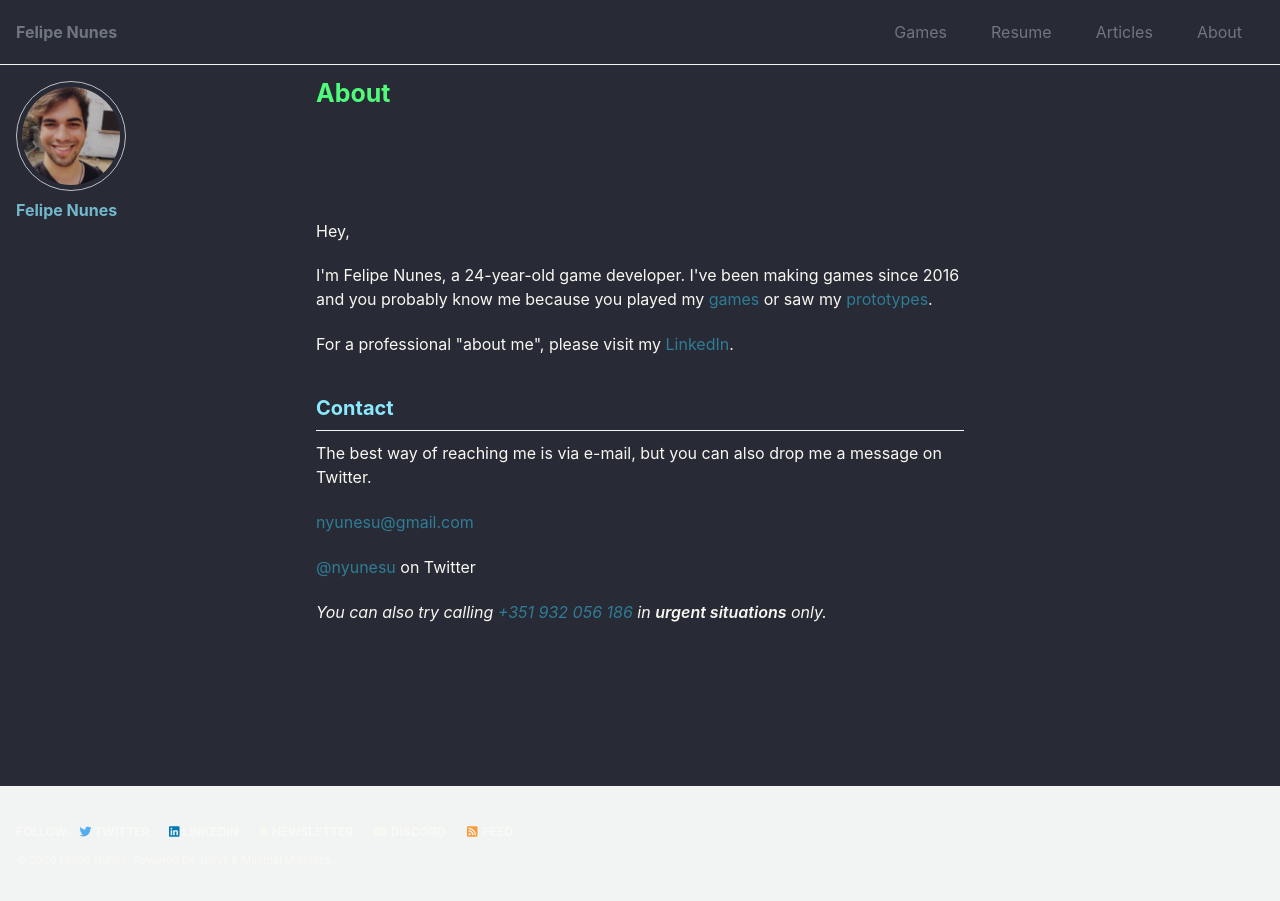
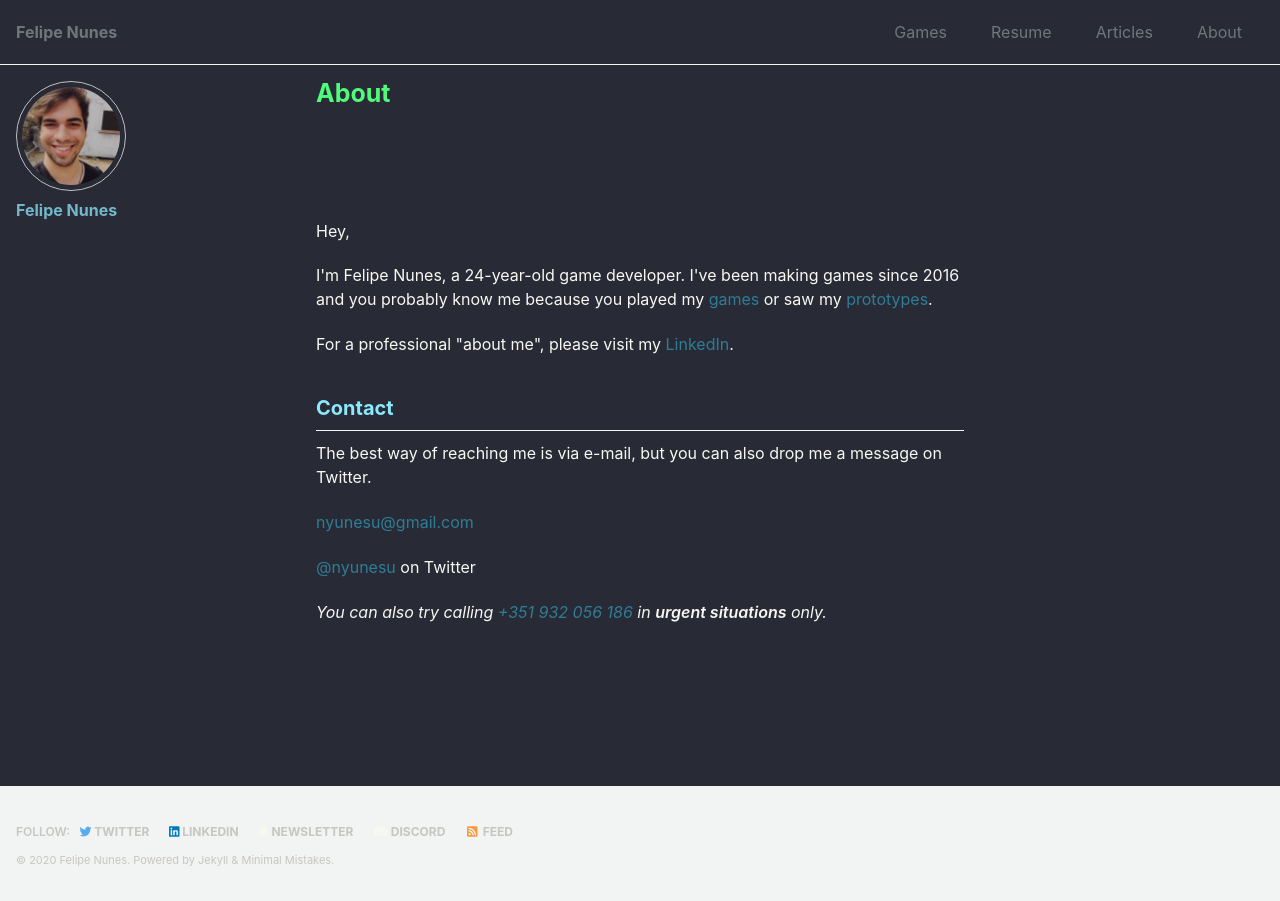
Before and after one commit to nyunesu/nyunesu.github.io, a Jekyll site: the page built from index.html, in a window 1280 px wide. Built offline with Jekyll 4.4.1, drawn with Linux system fonts in a browser that asks for light colours; cached includes are drawn as plain includes; the list of posts is cut into pages by our own code.

Commit message:
Fix footer

```diff
--- a/_sass/minimal-mistakes/_variables.scss
+++ b/_sass/minimal-mistakes/_variables.scss
@@ -65,7 +65,7 @@ $background-color: #282a36 !default;
 $code-background-color: #fafafa !default;
 $code-background-color-dark: $light-gray !default;
 $text-color: #f8f8f2 !default;
-$muted-text-color: mix(#fff, $text-color, 20%) !default;
+$muted-text-color: mix(#000, $text-color, 20%) !default;
 $border-color: $lighter-gray !default;
 $form-background-color: $lighter-gray !default;
 $footer-background-color: $lighter-gray !default;
```
